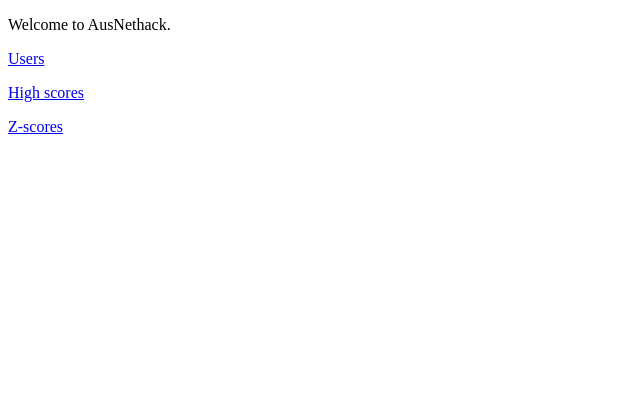
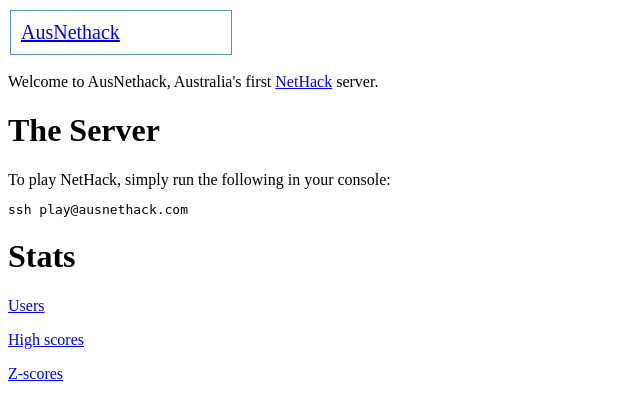
Before and after one commit to jarro2783/ausnethack, a Flask app: page / in a window 1280 px wide. Shown: the top 420 px of the page, without its empty margins (0-640 px from the left). Run offline with Flask 2, Linux system fonts and the light colour scheme.

Commit message:
some neatening

```diff
--- a/static/main.css
+++ b/static/main.css
@@ -13,3 +13,12 @@ th {
     background-color: #DDDDDD;
     padding: 5px;
 }
+
+div.title-block {
+    font-size: 15pt;
+    padding: 10px;
+    margin: 2px;
+    border: 1px solid #5092b9;
+    display: inline-block;
+    width: 200px
+}
--- a/templates/index.html
+++ b/templates/index.html
@@ -1,6 +1,17 @@
 {% extends "layout.html" %}
 {% block body %}
-<p>Welcome to AusNethack.</p>
+<p>Welcome to AusNethack, Australia's first
+<a href="http://www.nethack.com">NetHack</a> server.</p>
+
+<h1>The Server</h1>
+
+To play NetHack, simply run the following in your console:
+
+<pre>
+ssh play@ausnethack.com
+</pre>
+
+<h1>Stats</h1>
 <p><a href="/users">Users</a></p>
 <p><a href="/high_scores">High scores</a></p>
 <p><a href="/zscores">Z-scores</a></p>
--- a/templates/layout.html
+++ b/templates/layout.html
@@ -6,6 +6,9 @@
 <link rel="stylesheet" href="/static/main.css" />
 </head>
 <body>
+<div class="title-block">
+<a href="/">AusNethack</a>
+</div>
 {% block body %}{% endblock %}
 </body>
 </html>
--- a/templates/users.html
+++ b/templates/users.html
@@ -1,5 +1,6 @@
 {% extends "layout.html" %}
 {% block body %}
+<h1>Users</h1>
 <table>
 <tr>
   <th>User</th>
```
